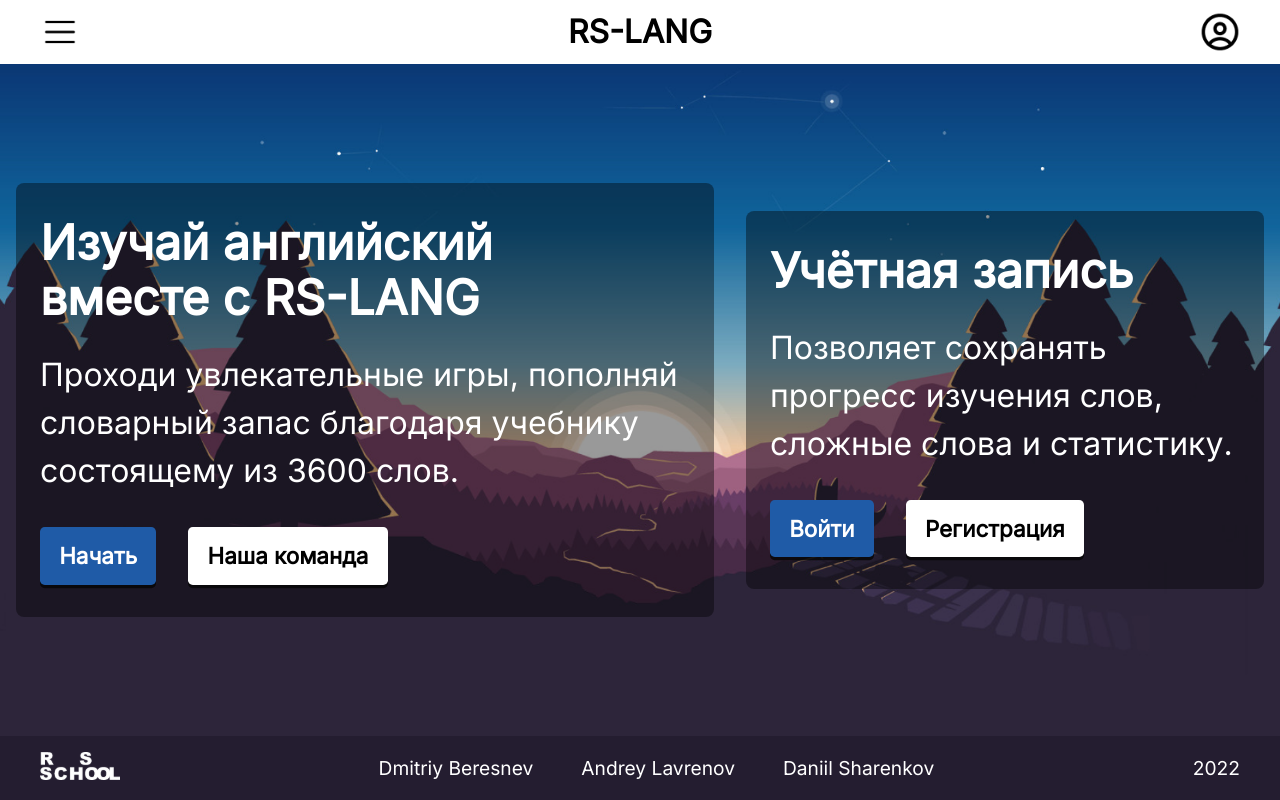
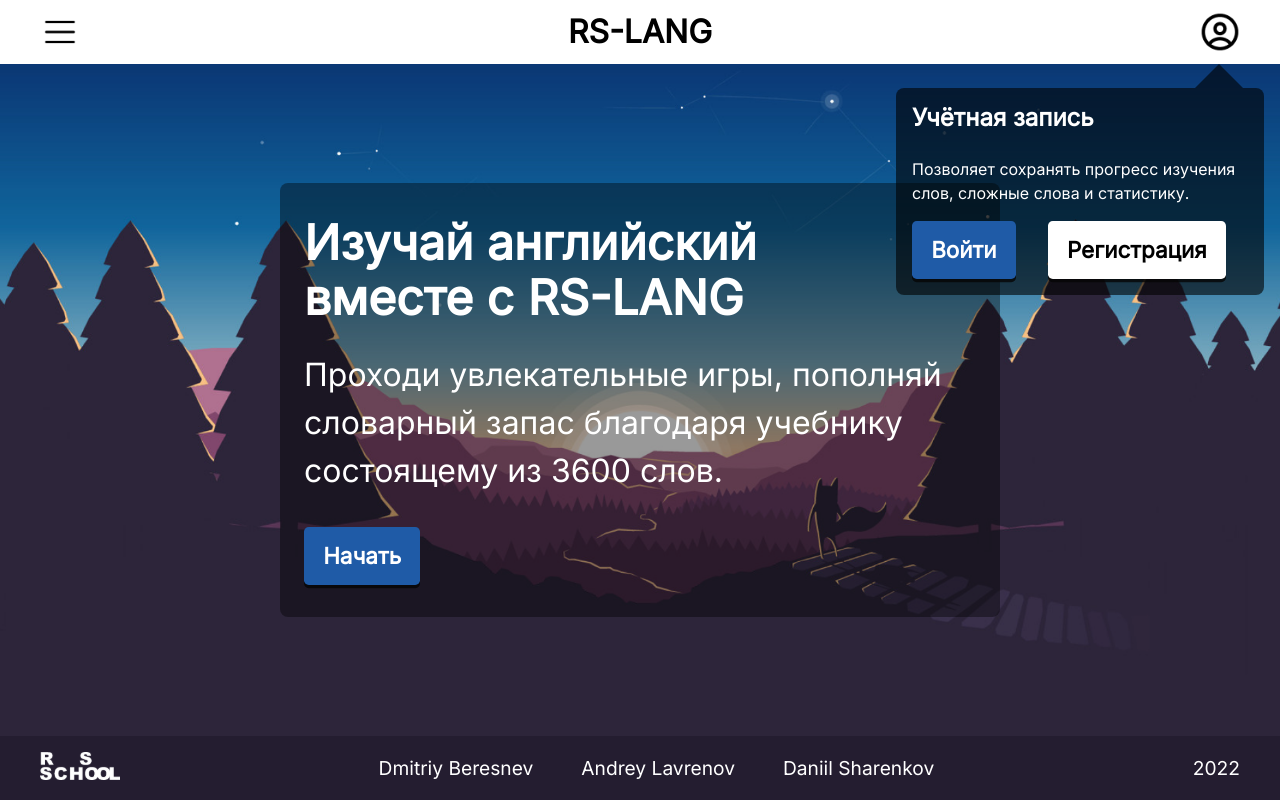
Before and after one commit to Fronikon/rs-lang, a React (Create React App) app: page / in a window 1280 px wide. Built offline with nearby package versions, Linux system fonts and the light colour scheme.

Commit message:
feat: change greeting layout

```diff
--- a/src/components/Greeting/Greeting.module.css
+++ b/src/components/Greeting/Greeting.module.css
@@ -19,20 +19,35 @@
   margin: 0 1rem;
 }
 
-.start-section,
-.register-section {
+.start-section {
+  max-width: 45rem;
   padding: 2rem 1.5rem;
 
   background-color: rgb(0 0 0 / 40%);
   border-radius: 0.5rem;
 }
 
-.start-section {
-  max-width: 50rem;
+.register-section::before {
+  content: "";
+
+  position: absolute;
+  top: -3rem;
+  right: 1.3rem;
+
+  border: 1.5rem solid transparent;
+  border-bottom: 1.5rem solid rgb(0 0 0 / 60%);
 }
 
 .register-section {
-  max-width: 45rem;
+  position: absolute;
+  top: 1.5rem;
+  right: 1rem;
+
+  max-width: 23rem;
+  padding: 1rem;
+
+  background-color: rgb(0 0 0 / 60%);
+  border-radius: 0.5rem;
 }
 
 .title {
@@ -40,6 +55,10 @@
   margin-bottom: 1.6rem;
 
   color: #fff;
+}
+
+.register-section .title {
+  font-size: 1.5rem;
 }
 
 .buttons {
@@ -63,6 +82,10 @@
   color: #fff;
 }
 
+.register-section .description {
+  font-size: 1rem;
+}
+
 @media (max-width: 1024px) {
   .section-wrapper {
     flex-wrap: wrap;
@@ -77,6 +100,8 @@
     flex-direction: column;
     align-items: center;
 
+    padding: 1rem;
+
     text-align: center;
   }
 
--- a/src/components/Greeting/Greeting.tsx
+++ b/src/components/Greeting/Greeting.tsx
@@ -18,9 +18,7 @@ const Greeting: React.FC = () => {
             <Link to="/textbook">
               <button className={cn(styles.button, 'button')} type="button">Начать</button>
             </Link>
-            <Link to="/about">
-              <button className={cn(styles['two-button'], 'button')} type="button">Наша команда</button>
-            </Link>
+
           </div>
         </section>
         {!isLogin && <section className={cn(styles['register-section'])}>
```
